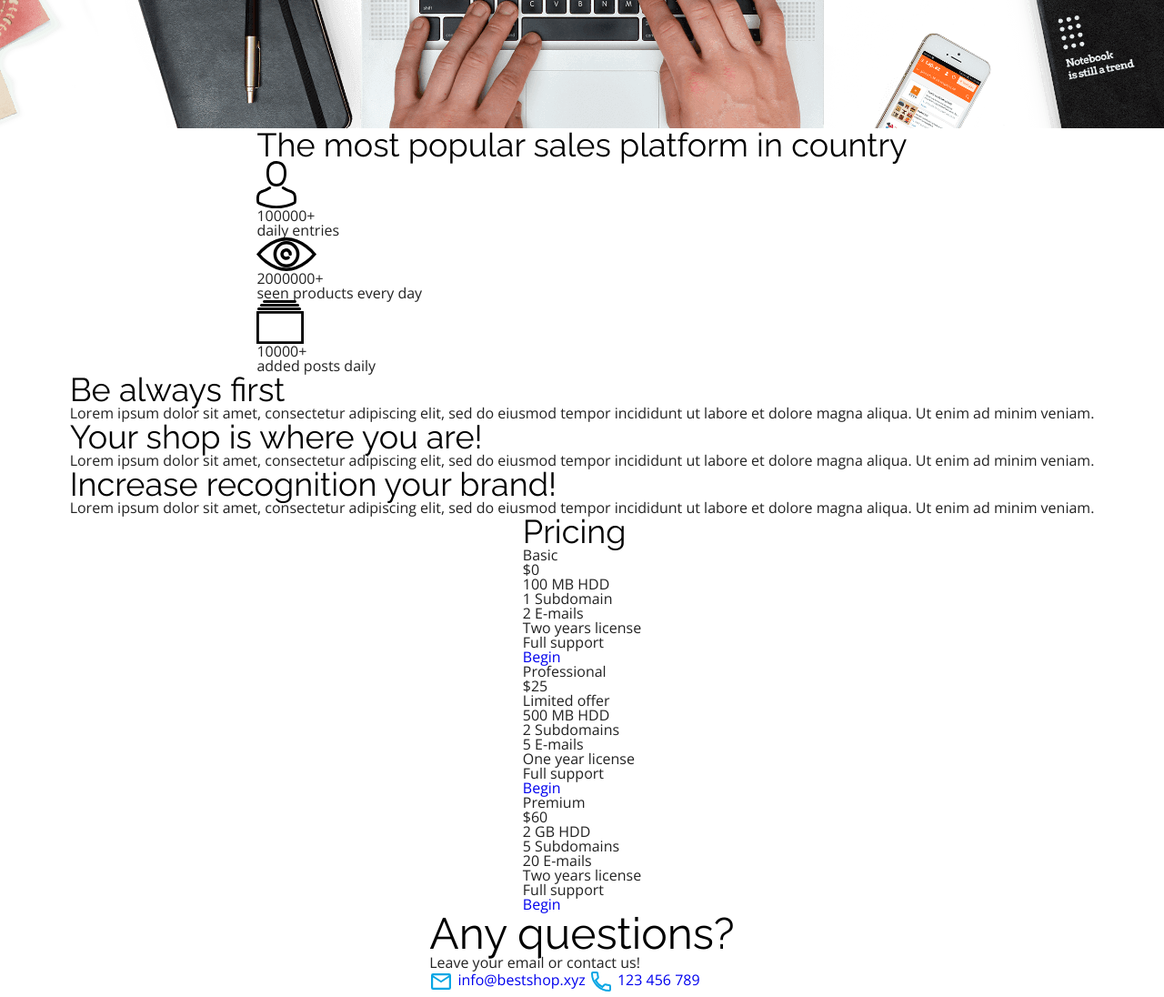
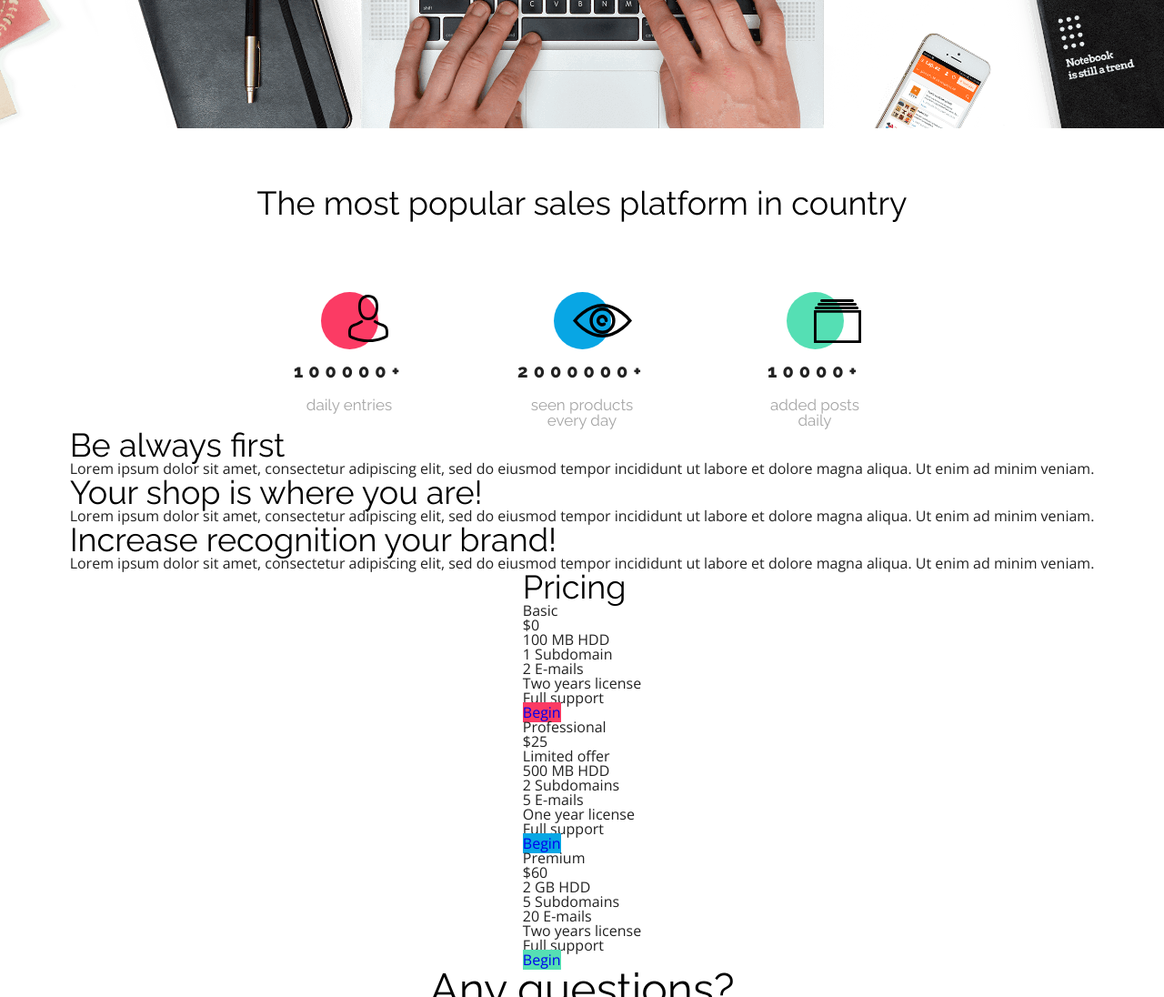
Before and after one commit to MonoliYoda/CL_BestShop_WS, a website: page index.html in a window 1280 px wide. Shown: the part 760-1856 px from the top of the page at 91% size. Drawn offline with nearby package versions, Linux system fonts and the light colour scheme.

Commit message:
Stats rewrite to scss

```diff
--- a/css/style.css
+++ b/css/style.css
@@ -169,42 +169,6 @@
     padding: 0 20px;
 }
 
-.dot {
-    width: 63px;
-    height: 63px;
-    border-radius: 50%;
-    position: relative;
-}
-
-.dot-image-person {
-    position: absolute;
-    left: 30px;
-    top: 3px;
-}
-
-.dot-image-eye {
-    position: absolute;
-    left: 21px;
-    top: 13px;
-}
-
-.dot-image-catalog {
-    position: absolute;
-    left: 30px;
-    top: 8px;
-}
-
-.color-red {
-    background: var(--color-redish);
-}
-
-.color-blue {
-    background: var(--color-primary);
-}
-
-.color-green {
-    background: var(--color-green);
-}
 
 .benefits {
     background: var(--color-light-grey);
--- a/index.html
+++ b/index.html
@@ -44,31 +44,31 @@
 
     <section class="stats">
         <div class="container">
-            <div class="stats-content">
+            <div class="row">
+                <div class="col-sm-12">
                     <h2 class="stats-title">The most popular sales platform in country</h2>
-                <div class="stats-row">
-                    <article class="stats-single">
+                </div>
+                <article class="stats-single col-xs-12 col-sm-4">
                     <div class="dot color-red">
                     <img class="dot-image-person" src="./assets/Person.svg" alt="person">
                     </div>
                     <p class="stats-number">100000+</p>
                     <p class="stats-caption">daily entries</p>
                 </article>
-                    <article class="stats-single">
+                <article class="stats-single col-xs-12 col-sm-4">
                     <div class="dot color-blue">
                         <img class="dot-image-eye" src="./assets/Eye.svg" alt="eye">
                     </div>
                     <p class="stats-number">2000000+</p>
                     <p class="stats-caption">seen products every day</p>
                 </article>
-                    <article class="stats-single">
+                <article class="stats-single col-xs-12 col-sm-4">
                     <div class="dot color-green">
                         <img class="dot-image-catalog" src="./assets/Catalog.svg" alt="catalog">
                     </div>
                     <p class="stats-number">10000+</p>
                     <p class="stats-caption">added posts daily</p>
                 </article>
-                </div>
             </div>
         </div>
     </section>
--- /dev/null
+++ b/scss/components/_stats.scss
@@ -0,0 +1,63 @@
+.stats {
+    .dot {
+        width: 63px;
+        height: 63px;
+        border-radius: 50%;
+        position: relative;
+    }
+
+    .dot-image-person {
+        position: absolute;
+        left: 30px;
+        top: 3px;
+    }
+
+    .dot-image-eye {
+        position: absolute;
+        left: 21px;
+        top: 13px;
+    }
+
+    .dot-image-catalog {
+        position: absolute;
+        left: 30px;
+        top: 8px;
+    }
+    .stats-content {
+        display: flex;
+        flex-direction: column;
+        align-items: center;
+        margin: 100px 0 120px 0;
+    }
+
+    .stats-title {
+        margin: 4rem 0 4rem 0;
+        text-align: center;
+    }
+
+    .stats-single {
+        display: flex;
+        flex-direction: column;
+        align-items: center;
+        margin: 0 40px;
+        max-width: 176px;
+    }
+
+    .stats-number {
+        font-family: $font-heading;
+        font-size: 20px;
+        font-weight: 800;
+        text-align: center;
+        letter-spacing: 6px;
+        margin: 14px 0 19px 0;
+    }
+
+    .stats-caption {
+        font-family: $font-heading;
+        color: $color-grey;
+        font-size: 17px;
+        font-weight: 400;
+        text-align: center;
+        padding: 0 20px;
+    }
+}
--- a/scss/utility/_defaults.scss
+++ b/scss/utility/_defaults.scss
@@ -30,3 +30,15 @@ section {
     flex-direction: column;
     align-items: center;
 }
+
+.color-red {
+    background: $color-redish;
+}
+
+.color-blue {
+    background: $color-primary;
+}
+
+.color-green {
+    background: $color-green;
+}
--- a/scss/utility/_grid.scss
+++ b/scss/utility/_grid.scss
@@ -7,6 +7,7 @@ $column-base-width: math.div(100%, $columns);
     display: flex;
     flex-wrap: wrap;
     margin: -0.5rem;
+    justify-content: center;
 
     [class*="col-"] {
         min-height: 1px;
--- a/scss/variables/_breakpoint.scss
+++ b/scss/variables/_breakpoint.scss
@@ -1,3 +1,21 @@
 $breakpoint-sm: 768px;
 $breakpoint-md: 1300px;
 $breakpoint-lg: 1600px;
+
+@mixin notebook {
+    @media (max-width: $breakpoint-lg) {
+      @content;
+    }
+  }
+
+  @mixin tablet {
+    @media (max-width: $breakpoint-md) {
+      @content;
+    }
+  }
+
+  @mixin mobile {
+    @media (max-width: $breakpoint-sm) {
+      @content;
+    }
+  }
```
Also changed, not shown: css/main.css, 1 other file. Lines whose indentation alone changed are shown as unchanged.
